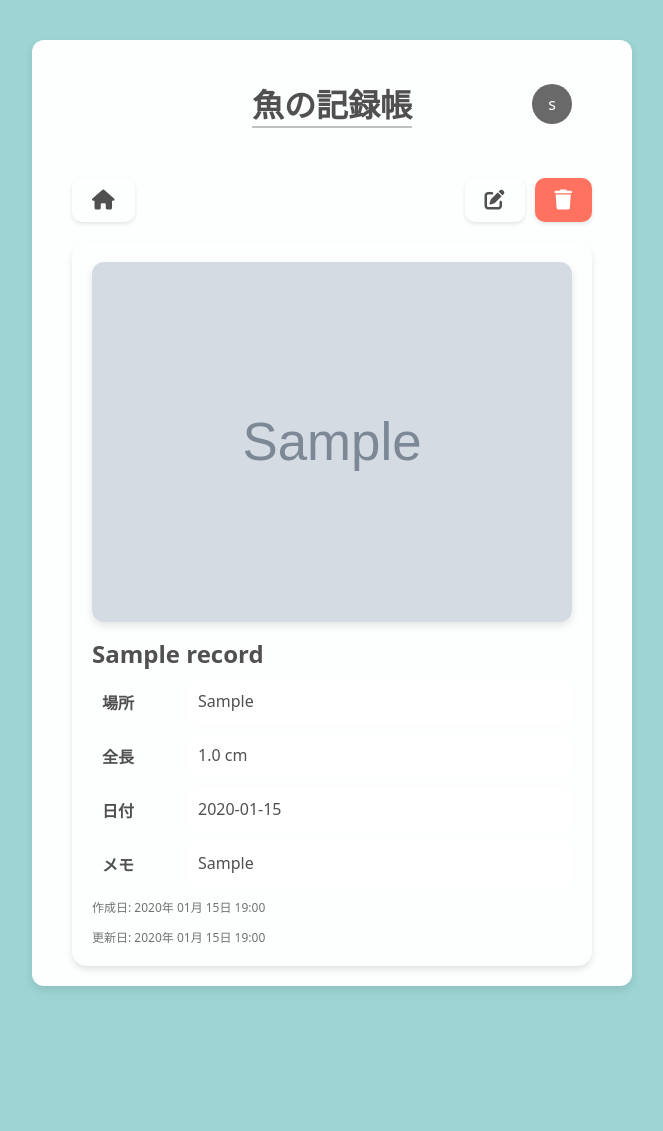
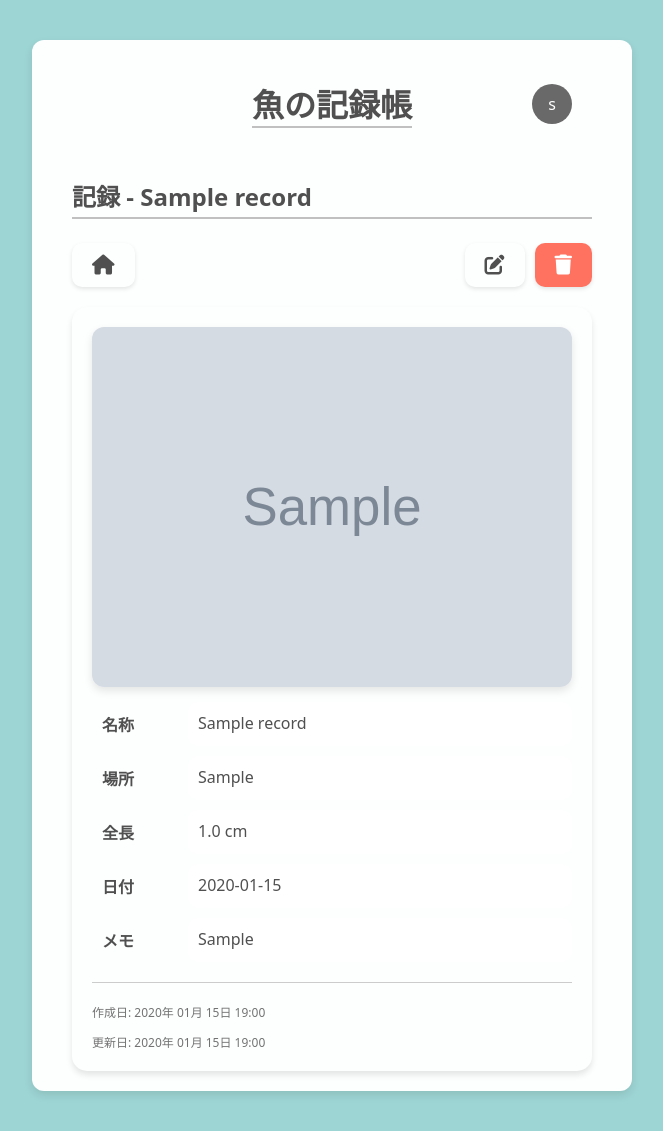
Before and after one commit to SORA-97/fish-record, a Flask app: page /record/1 in a window 1280 px wide. Shown: the whole page, without its empty margins (308-971 px from the left). Before the commit the page ends 989 px from the top, so only its background shows below. Run offline with Flask 3, Linux system fonts and the light colour scheme; the visitor is signed in with stand-in values (Sample User, id 1); tables that the repository leaves empty hold one stand-in row (values such as "Sample post"); grey boxes marked "Sample" are stand-in pictures.

Commit message:
style: 閲覧画面の改善

```diff
--- a/app/static/css/view_record.css
+++ b/app/static/css/view_record.css
@@ -68,4 +68,10 @@
         overflow: visible;
         text-overflow: clip;
     }
+
+    .separator {
+        border: none;
+        border-top: 1px solid #ccc;
+        margin: 20px 0;
+    }
 }
--- a/app/templates/view_record.html
+++ b/app/templates/view_record.html
@@ -17,6 +17,8 @@
             </div>
         </header>
 
+        <p class="title-border">記録 - {{ record.fish_name }}</p>
+
         <div class="button-container">
             <a href="{{ url_for('index') }}" class="button"><i class="fa-solid fa-house"></i></a>
 
@@ -32,7 +34,14 @@
         <div class="contents">
             <img src="{{ url_for('static', filename='uploads/' + record.photo_path) }}" alt="{{ record.fish_name }}">
 
-            <h2>{{ record.fish_name }}</h2>
+            <div style="display: flex;">
+                <div class="data-name-label">名称</div>
+                {% if record.fish_name == "無銘の魚" %}
+                <div class="data-value-label no-data">未記入</div>
+                {% else %}
+                <div class="data-value-label">{{ record.fish_name }}</div>
+                {% endif %}
+            </div>
             <div style="display: flex;">
                 <div class="data-name-label">場所</div>
                 {% if record.location == "NoData" %}
@@ -65,6 +74,9 @@
                 <div class="data-value-label">{{ record.memo | replace('\n', '<br>') | safe }}</div>
                 {% endif %}
             </div>
+
+            <hr class="separator">
+
             <p class="small">作成日: {{ record.created_at_jst }}</p>
             <p class="small">更新日: {{ record.updated_at_jst }}</p>
         </div>
```
